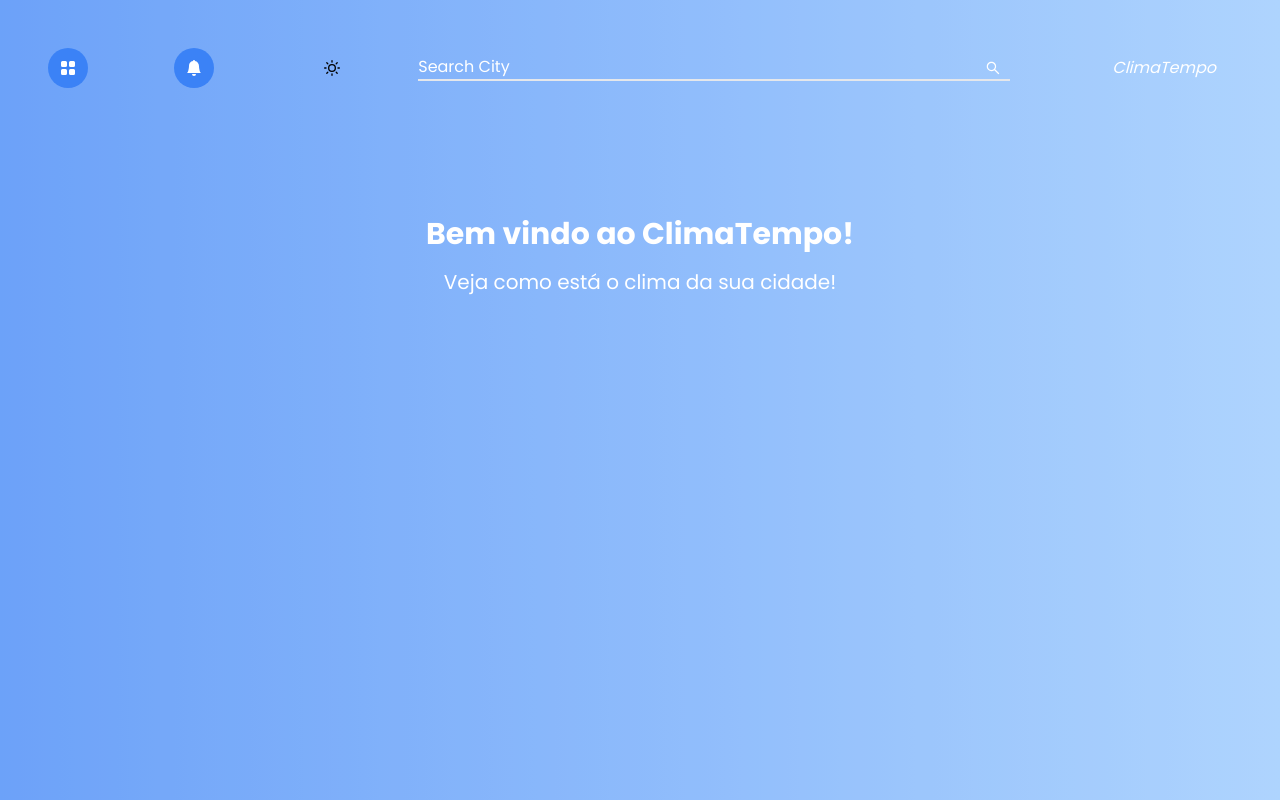
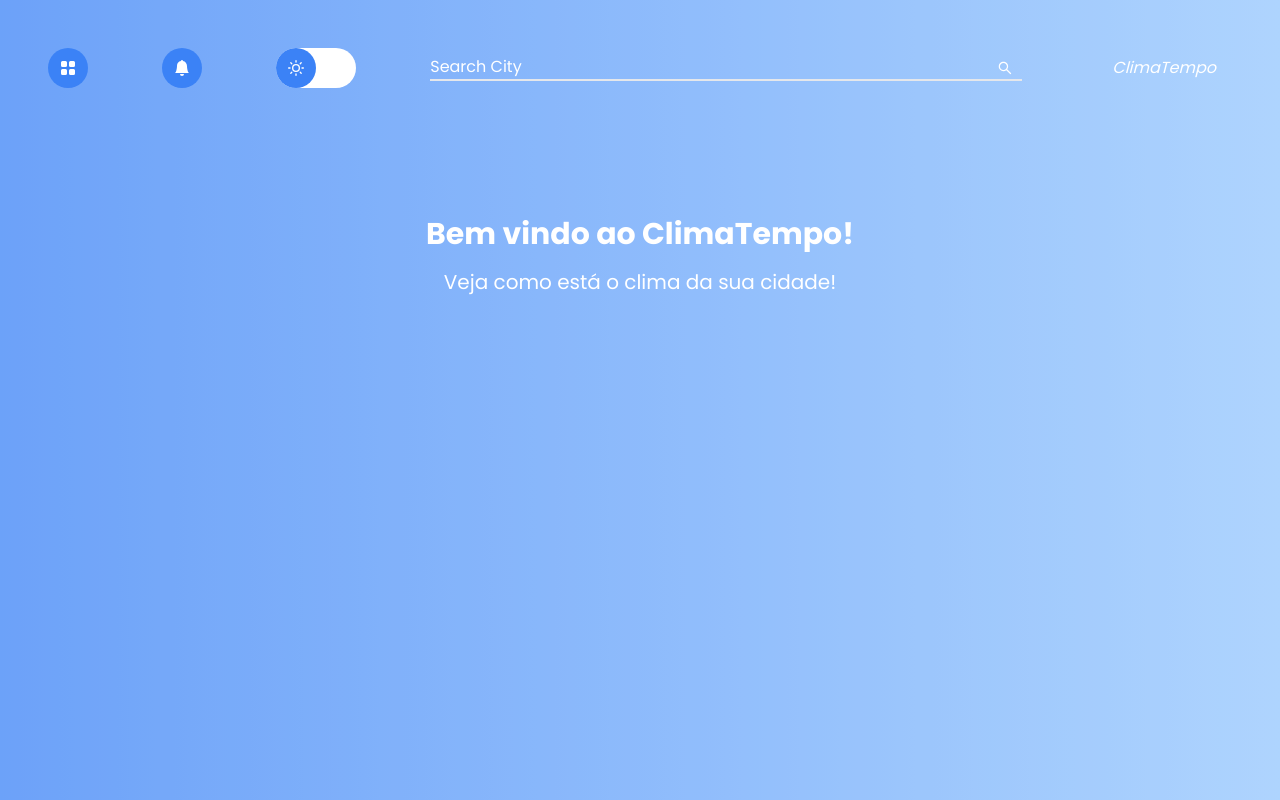
Before and after one commit to andersonDnz/WeatherSearch, a Next.js app: page / in a window 1280 px wide. Shown: the top 800 px of the page. Built offline with nearby package versions, Linux system fonts and the light colour scheme.

Commit message:
Feat: Refatorando o icone darkMode

```diff
--- a/app/components/darkMode/index.tsx
+++ b/app/components/darkMode/index.tsx
@@ -6,14 +6,19 @@ import React from 'react';
 
 const DarkModeToggle = ({ isDarkMode, toggleDarkMode }) => {
     return (
+        <div className="bg-white w-20 rounded-full">
+
         <div
-            className={`dark-mode-toggle cursor-pointer p-2 transition-transform duration-slow transform ${isDarkMode ? 'translate-x-full' : 'translate-x-1/2'
+            className={`flex items-center justify-center text-white w-10 h-10 rounded-full bg-blue-500  dark-mode-toggle cursor-pointer p-2 transition-transform duration-slow transform ${isDarkMode ? 'translate-x-full' : 'translate-x-1/3'
                 }`}
             onClick={toggleDarkMode}
         >
 
             {isDarkMode ? (<FiMoon />) : (<FiSun />)}
         </div>
+        </div>
+
+
     );
 };
 
--- a/app/components/themeProvider/index.tsx
+++ b/app/components/themeProvider/index.tsx
@@ -9,10 +9,12 @@ const ThemeProvider = ({ children }) => {
     };
 
     return (
-        <div className={`App ${isDarkMode ? 'dark' : ''}`}>
-            {React.Children.map(children, (child) =>
-                React.cloneElement(child, { isDarkMode, toggleDarkMode })
-            )}
+        <div className='bg-slate-600'>
+            <div className={`App ${isDarkMode ? 'dark' : ''}`}>
+                {React.Children.map(children, (child) =>
+                    React.cloneElement(child, { isDarkMode, toggleDarkMode })
+                )}
+            </div>
         </div>
     );
 };
```
